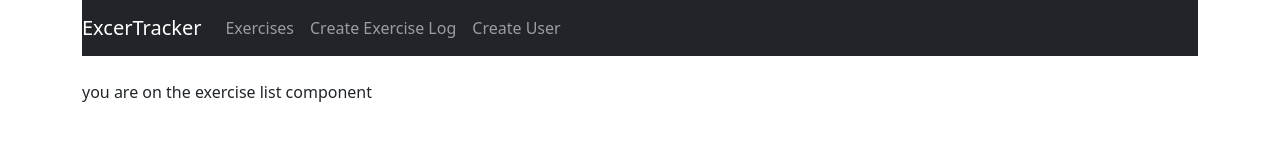
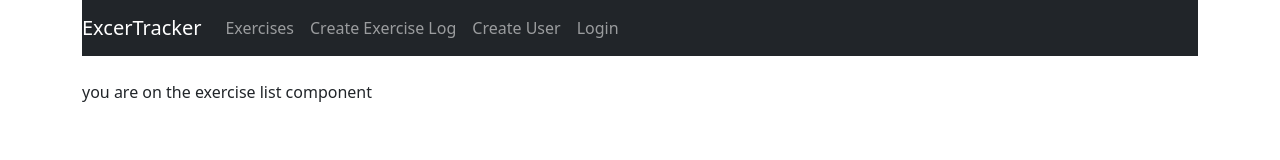
Before and after one commit to Rameeshakhan/Exercise-Tracker-MERN, a React (Create React App) app: page / in a window 1280 px wide. Shown: the top 160 px of the page. Built offline with nearby package versions, Linux system fonts and the light colour scheme; the HTML template or start-up script is replaced by a standard one.

Commit message:
Nav Component Added

```diff
--- a/src/components/navbar.js
+++ b/src/components/navbar.js
@@ -18,6 +18,9 @@ export default class Navbar extends Component {
           <li className="navbar-item">
           <Link to="/user" className="nav-link">Create User</Link>
           </li>
+          <li className="navbar-item">
+          <Link to="/" className="nav-link">Login</Link>
+          </li>
         </ul>
         </div>
       </nav>
```
